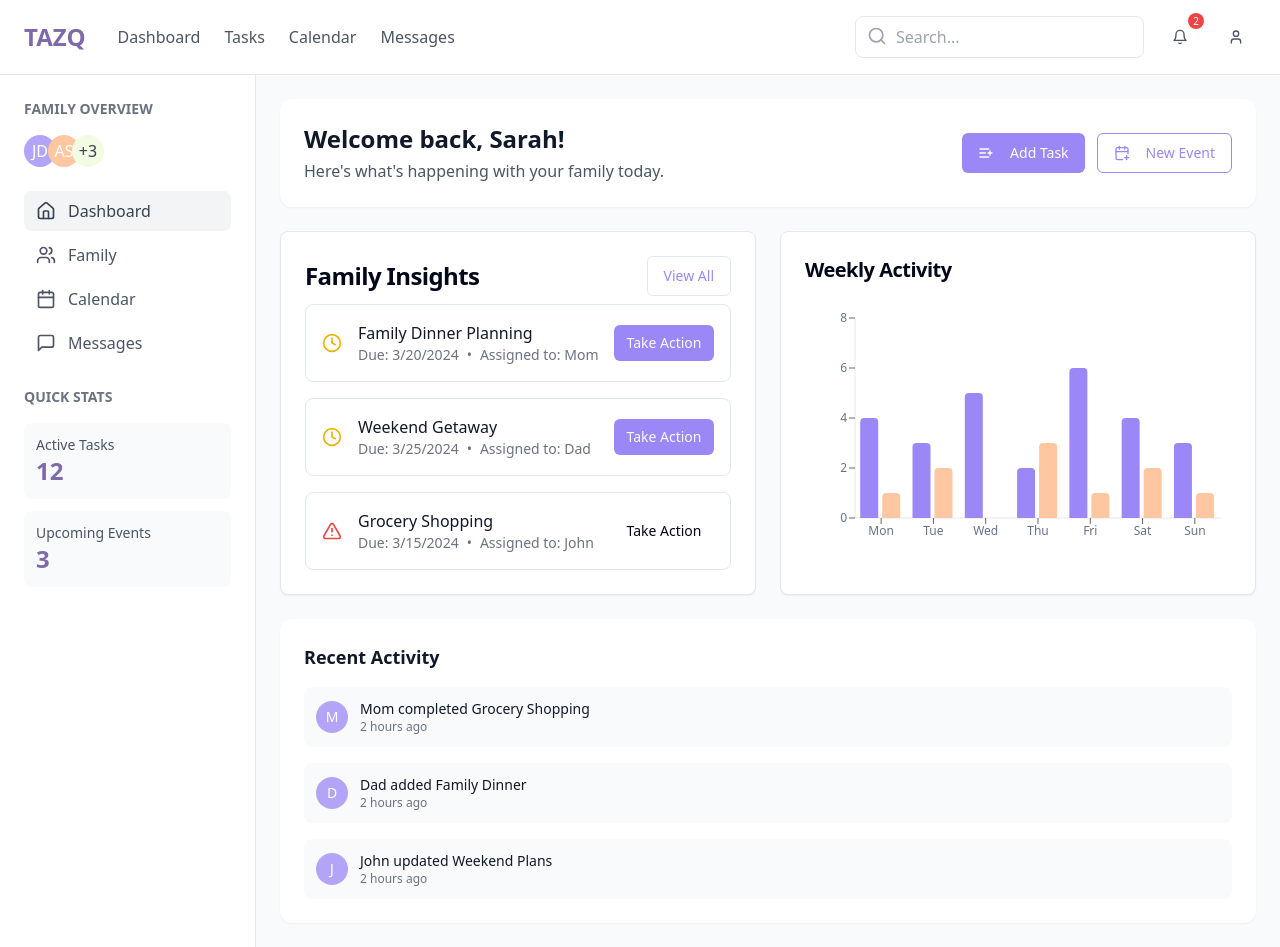
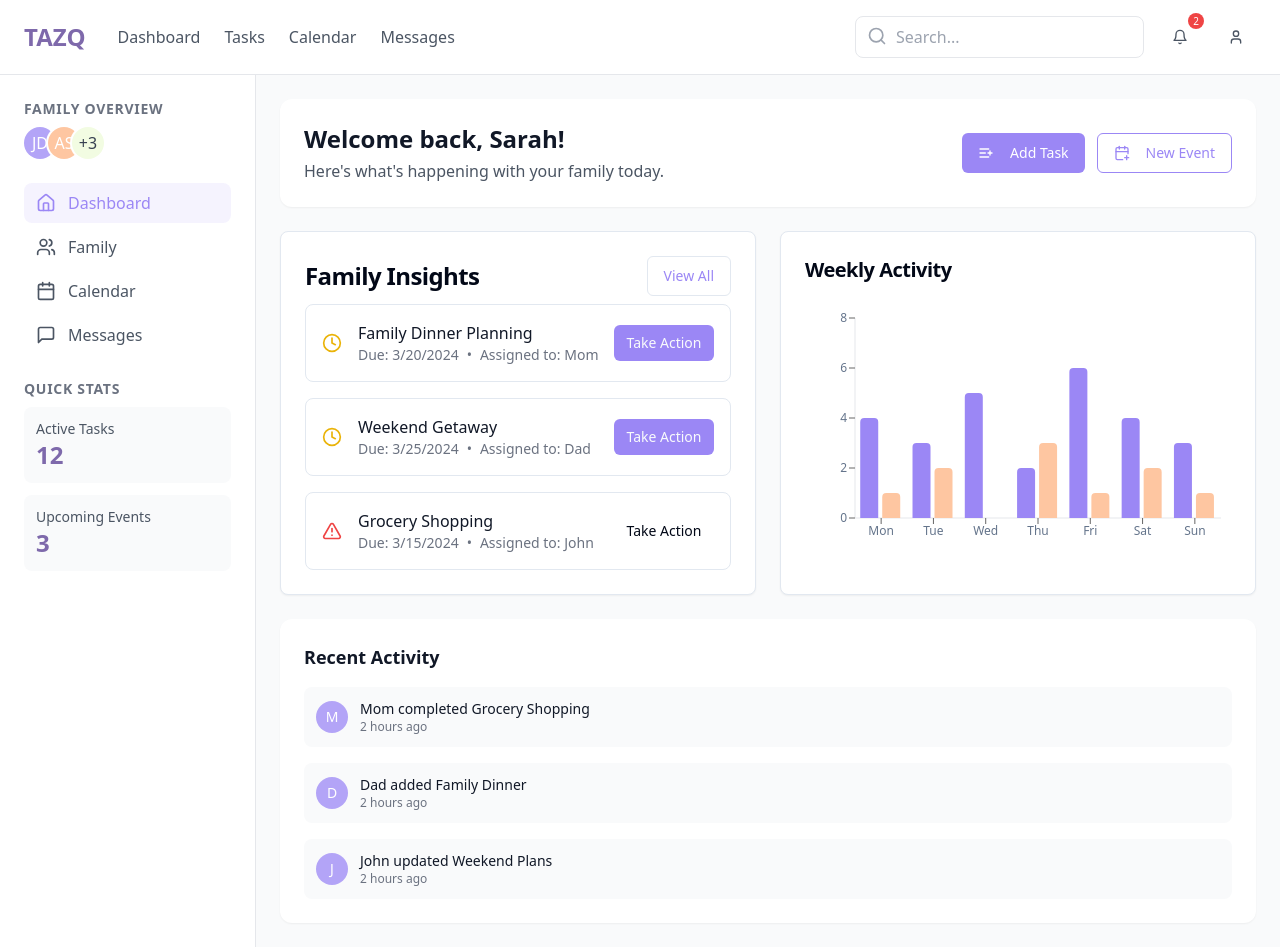
Before and after one commit to marcosogg/task-keeper-bridge, a React (Vite) app: page / in a window 1280 px wide. Built offline with nearby package versions, Linux system fonts and the light colour scheme.

Commit message:
Proceed with next tasks
[skip gpt_engineer]

```diff
--- a/src/components/Sidebar.tsx
+++ b/src/components/Sidebar.tsx
@@ -1,45 +1,75 @@
 import { Calendar, Home, MessageSquare, Users } from "lucide-react";
+import { cn } from "@/lib/utils";
+
+interface NavItemProps {
+  icon: React.ElementType;
+  label: string;
+  isActive?: boolean;
+  href: string;
+}
+
+const NavItem = ({ icon: Icon, label, isActive, href }: NavItemProps) => (
+  <a
+    href={href}
+    className={cn(
+      "flex items-center space-x-3 px-3 py-2 rounded-lg transition-colors",
+      isActive ? "bg-primary/10 text-primary" : "text-gray-600 hover:bg-gray-100"
+    )}
+  >
+    <Icon className="h-5 w-5" />
+    <span className="font-medium">{label}</span>
+  </a>
+);
 
 export const Sidebar = () => {
   return (
     <aside className="hidden lg:flex flex-col w-64 bg-white border-r border-gray-200 p-6">
       <div className="space-y-6">
-        <div>
-          <h3 className="text-sm font-semibold text-gray-500 uppercase">Family Overview</h3>
-          <div className="mt-4 flex -space-x-2">
-            <div className="w-8 h-8 rounded-full bg-primary-light flex items-center justify-center text-white">JD</div>
-            <div className="w-8 h-8 rounded-full bg-accent flex items-center justify-center text-white">AS</div>
-            <div className="w-8 h-8 rounded-full bg-secondary flex items-center justify-center text-gray-700">+3</div>
+        <div className="space-y-2">
+          <h3 className="text-sm font-semibold text-gray-500 uppercase tracking-wider">
+            Family Overview
+          </h3>
+          <div className="flex -space-x-2 overflow-hidden">
+            <div className="w-8 h-8 rounded-full bg-primary-light flex items-center justify-center text-white ring-2 ring-white">JD</div>
+            <div className="w-8 h-8 rounded-full bg-accent flex items-center justify-center text-white ring-2 ring-white">AS</div>
+            <div className="w-8 h-8 rounded-full bg-secondary flex items-center justify-center text-gray-700 ring-2 ring-white">+3</div>
           </div>
         </div>
 
-        <nav className="space-y-1">
-          <a href="#" className="flex items-center space-x-3 px-3 py-2 text-gray-700 rounded-lg bg-gray-100">
-            <Home className="h-5 w-5" />
-            <span>Dashboard</span>
-          </a>
-          <a href="#" className="flex items-center space-x-3 px-3 py-2 text-gray-600 rounded-lg hover:bg-gray-100">
-            <Users className="h-5 w-5" />
-            <span>Family</span>
-          </a>
-          <a href="#" className="flex items-center space-x-3 px-3 py-2 text-gray-600 rounded-lg hover:bg-gray-100">
-            <Calendar className="h-5 w-5" />
-            <span>Calendar</span>
-          </a>
-          <a href="#" className="flex items-center space-x-3 px-3 py-2 text-gray-600 rounded-lg hover:bg-gray-100">
-            <MessageSquare className="h-5 w-5" />
-            <span>Messages</span>
-          </a>
+        <nav className="space-y-1" aria-label="Main navigation">
+          <NavItem
+            icon={Home}
+            label="Dashboard"
+            isActive={true}
+            href="#"
+          />
+          <NavItem
+            icon={Users}
+            label="Family"
+            href="#"
+          />
+          <NavItem
+            icon={Calendar}
+            label="Calendar"
+            href="#"
+          />
+          <NavItem
+            icon={MessageSquare}
+            label="Messages"
+            href="#"
+          />
         </nav>
 
-        <div>
-          <h3 className="text-sm font-semibold text-gray-500 uppercase">Quick Stats</h3>
-          <div className="mt-4 space-y-3">
-            <div className="bg-gray-50 p-3 rounded-lg">
+        <div className="space-y-2">
+          <h3 className="text-sm font-semibold text-gray-500 uppercase tracking-wider">
+            Quick Stats
+          </h3>
+          <div className="space-y-3">
+            <div className="bg-gray-50 p-3 rounded-lg transition-colors hover:bg-gray-100">
               <div className="text-sm text-gray-600">Active Tasks</div>
               <div className="text-2xl font-semibold text-primary-dark">12</div>
             </div>
-            <div className="bg-gray-50 p-3 rounded-lg">
+            <div className="bg-gray-50 p-3 rounded-lg transition-colors hover:bg-gray-100">
               <div className="text-sm text-gray-600">Upcoming Events</div>
               <div className="text-2xl font-semibold text-primary-dark">3</div>
             </div>
```
